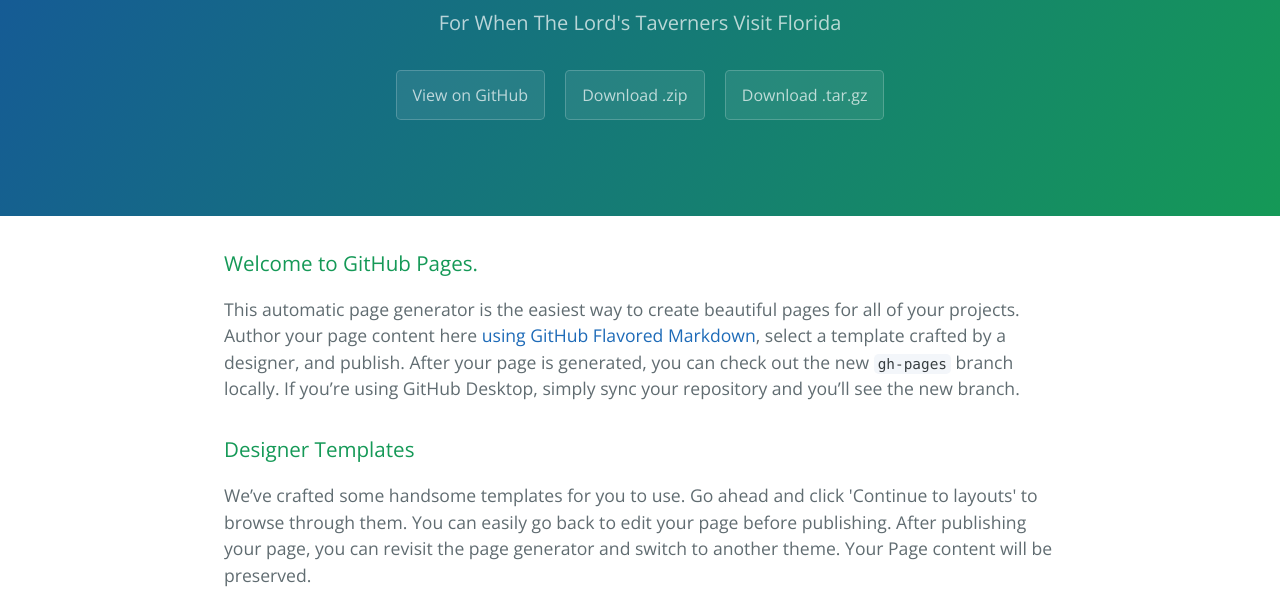
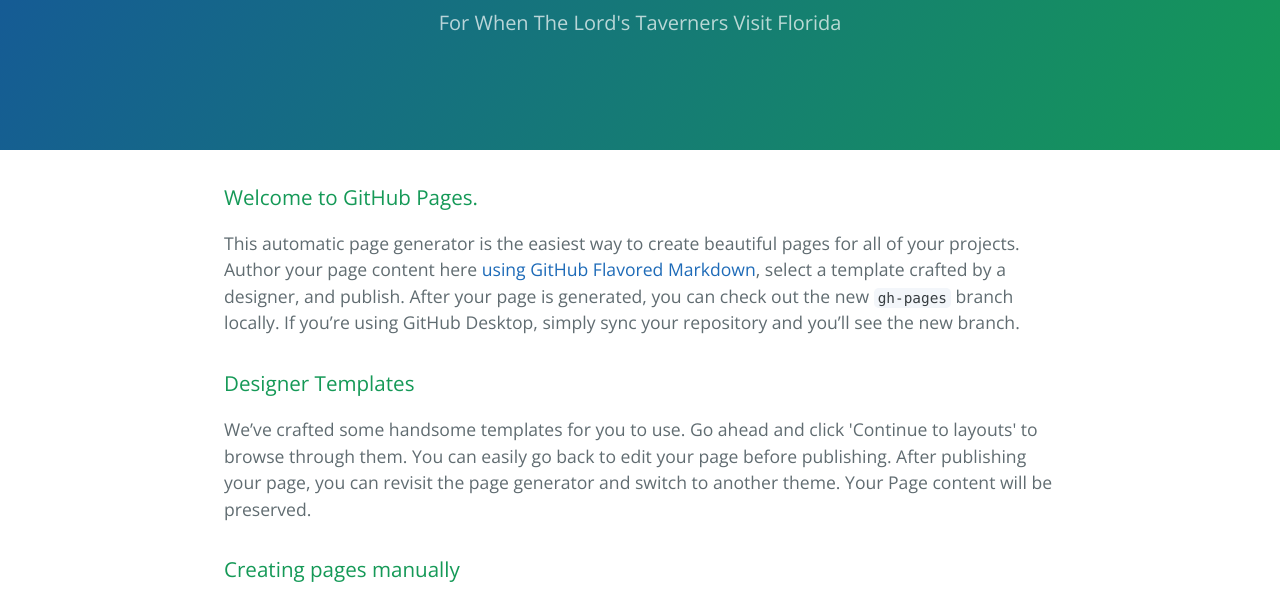
Before and after one commit to TavernersFlorida/TavernersFlorida, a plain HTML site: page index.html in a window 1280 px wide. Shown: the part 167-766 px from the top of the page. Drawn offline with nearby package versions, Linux system fonts and the light colour scheme.

Commit message:
Remove Links

```diff
--- a/index.html
+++ b/index.html
@@ -13,9 +13,6 @@
     <section class="page-header">
       <h1 class="project-name">Taverners Florida</h1>
       <h2 class="project-tagline">For When The Lord&#39;s Taverners Visit Florida</h2>
-      <a href="https://github.com/TavernersFlorida/TavernersFlorida" class="btn">View on GitHub</a>
-      <a href="https://github.com/TavernersFlorida/TavernersFlorida/zipball/master" class="btn">Download .zip</a>
-      <a href="https://github.com/TavernersFlorida/TavernersFlorida/tarball/master" class="btn">Download .tar.gz</a>
     </section>
 
     <section class="main-content">
```
